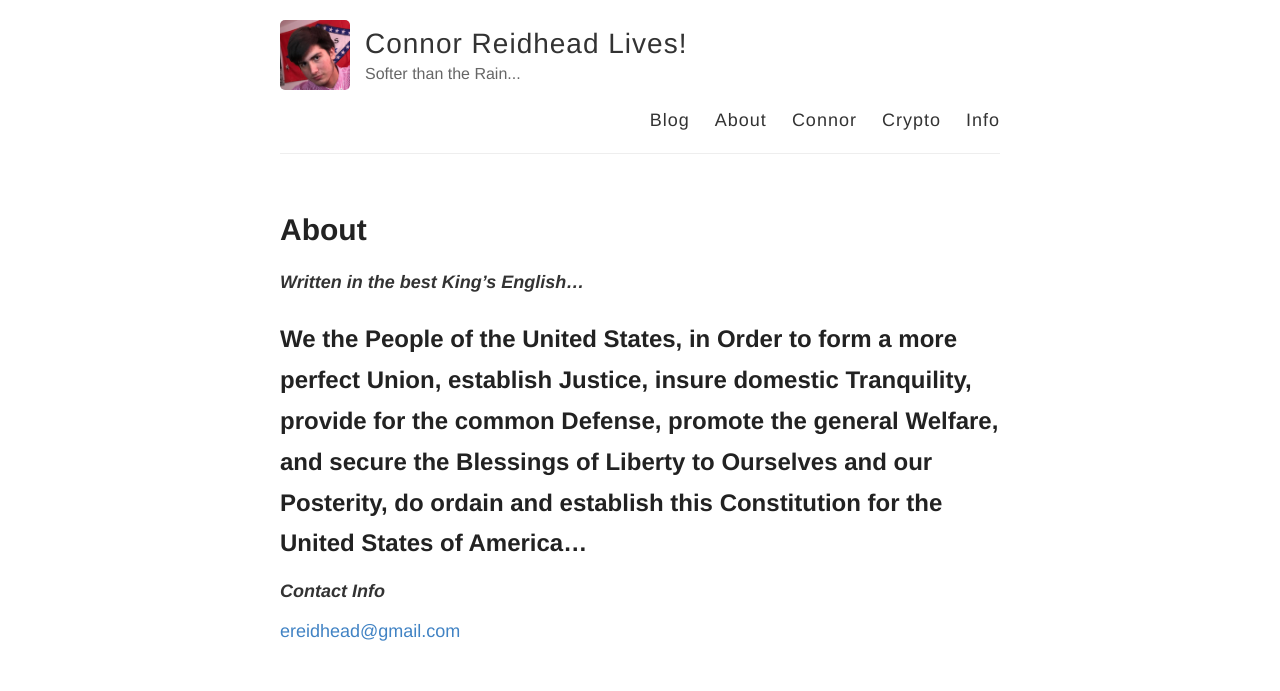
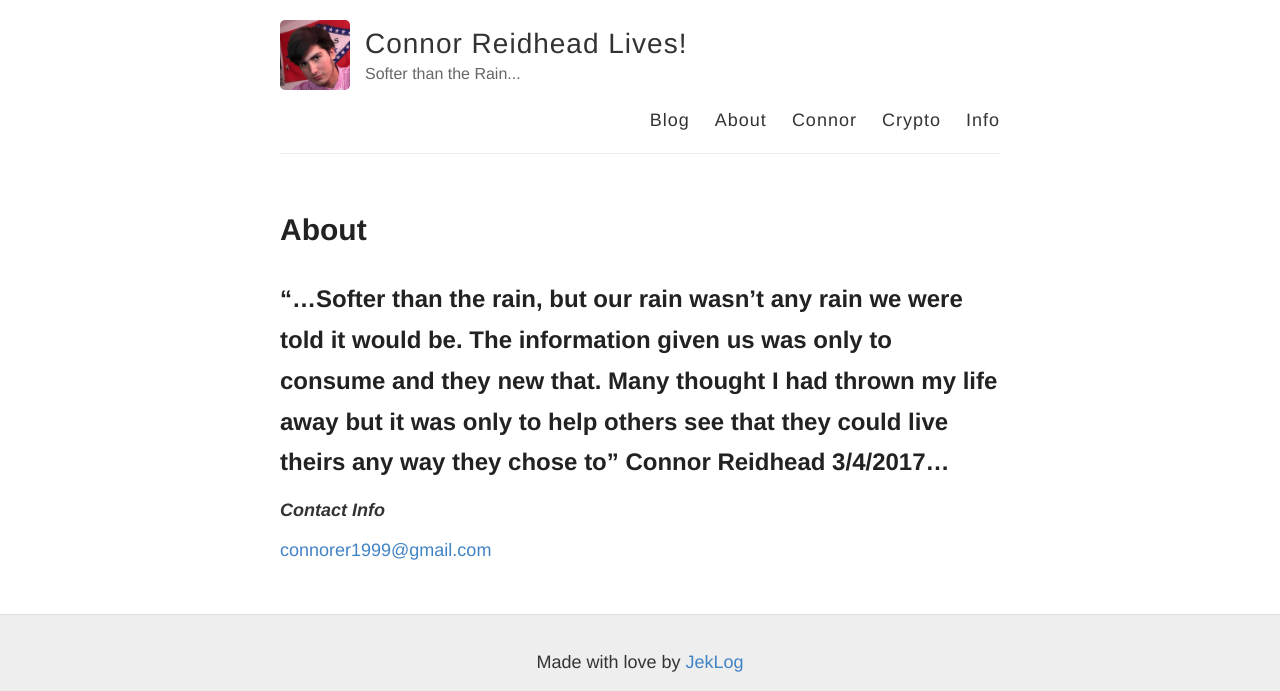
Before and after one commit to freemanfinicum/connor, a Jekyll site: the page built from about.md, in a window 1280 px wide, cut to the strip 0-691 px from the top of the page. Built offline with Jekyll 4.4.1, drawn with Linux system fonts in a browser that asks for light colours.

Commit message:
Update about.md

```diff
--- a/about.md
+++ b/about.md
@@ -4,11 +4,10 @@ title: About
 permalink: /about/
 ---
 
-___Written in the best King's English...___
 
-## We the People of the United States, in Order to form a more perfect Union, establish Justice, insure domestic Tranquility, provide for the common Defense, promote the general Welfare, and secure the Blessings of Liberty to Ourselves and our Posterity, do ordain and establish this Constitution for the United States of America...
+## "...Softer than the rain, but our rain wasn't any rain we were told it would be. The information given us was only to consume and they new that. Many thought I had thrown my life away but it was only to help others see that they could live theirs any way they chose to"  Connor Reidhead 3/4/2017...
 
 
 ___Contact Info___
 
-[ereidhead@gmail.com](mailto:ereidhead@gmail.com)
+[connorer1999@gmail.com](mailto:connorer1999@gmail.com)
```
